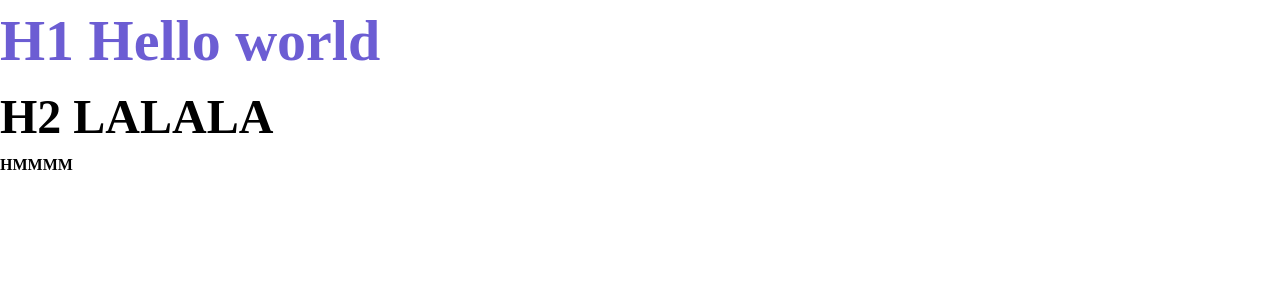
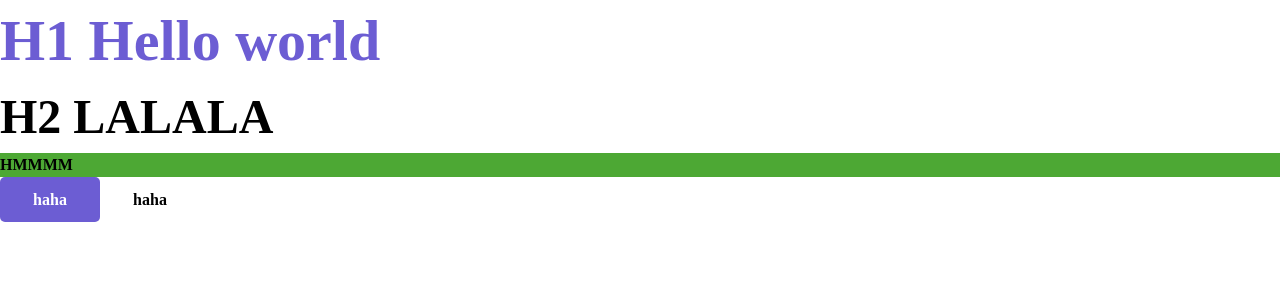
Before and after one commit to nandazman/init-next, a Next.js app: page / in a window 1280 px wide. Shown: the top 300 px of the page. Built offline with nearby package versions, Linux system fonts and the light colour scheme; a web font is replaced by a local one.

Commit message:
add button component

```diff
--- /dev/null
+++ b/src/components/Button/Button.jsx
@@ -0,0 +1,24 @@
+import cn from "classnames";
+
+export const Button = (props) => {
+  const {
+    onClick,
+    className,
+    type = "button",
+    children,
+    width = "100px",
+    ...restProps
+  } = props;
+  return (
+    <button
+      data-testid="component-button"
+      {...restProps}
+      style={{ width }}
+      className={cn("btn", "text-button", className)}
+      type={type}
+      onClick={onClick}
+    >
+      {children}
+    </button>
+  );
+};
--- /dev/null
+++ b/src/components/Button/ButtonPurple.jsx
@@ -0,0 +1,10 @@
+import cn from "classnames";
+import { Button } from "./Button";
+
+export const ButtonPurple = (props) => (
+  <Button
+    {...props}
+    data-testid="component-button-purple"
+    className={cn("bg-identity text-white", props.className)}
+  />
+);
--- a/src/pages/index.jsx
+++ b/src/pages/index.jsx
@@ -1,3 +1,5 @@
+import { Button } from "@/components/Button/Button";
+import { ButtonPurple } from "@/components/Button/ButtonPurple";
 import Head from 'next/head';
 
 export default function Home() {
@@ -9,15 +11,15 @@ export default function Home() {
         <link rel="icon" href="/favicon.ico" />
       </Head>
 
-      <h1 className="text-identity">
-        H1 Hello world
-      </h1>
-      <h2>
-        H2 LALALA
-      </h2>
-      <p className="text-button">
-        HMMMM
-      </p>
+      <h1 className="text-identity">H1 Hello world</h1>
+      <h2>H2 LALALA</h2>
+      <p className="text-button bg-green">HMMMM</p>
+      <ButtonPurple>
+        haha
+      </ButtonPurple>
+      <Button >
+        haha
+      </Button>
     </div>
-  )
+  );
 }
--- /dev/null
+++ b/src/styles/base/_button.scss
@@ -0,0 +1,4 @@
+.btn {
+  height: 45px;
+  @apply p-10px rounded-[5px];
+}
--- a/src/styles/base/index.scss
+++ b/src/styles/base/index.scss
@@ -1 +1,2 @@
 @import "./text";
+@import "./button";
--- a/tailwind.config.js
+++ b/tailwind.config.js
@@ -2,6 +2,25 @@
 module.exports = {
   content: ["./src/**/*.{js,ts,jsx,tsx}"],
   theme: {
+    colors: {
+      identity: "#6C5DD3",
+      "blue-tosca": "#49A0A4",
+      orange: "#E87F2F",
+      "dark-blue": "#1E223F",
+      blue: "#2D3356",
+      red: "#DA4040",
+      green: "#4DA834",
+      grey: "#A0A0A0",
+      black: "#000000",
+      "primary-text": "#4B4B50",
+      "secondary-text": "#8692A6",
+      white: "#FFFFFF",
+      background: "#F6F6F6",
+      "stroke-of-box": "#E6E6E6",
+      line: "#E0E5EA",
+      placeholder: "#B8B8B8",
+      "disable-field": "#F1F2F2",
+    },
     screens: {
       sm: "576px",
       md: "768px",
@@ -28,26 +47,6 @@ module.exports = {
       },
     },
 
-    colors: {
-      identity: "#6C5DD3",
-      "blue-tosca": "#49A0A4",
-      orange: "#E87F2F",
-      "dark-blue": "#1E223F",
-      blue: "#2D3356",
-      red: "#DA4040",
-      green: "#4DA834",
-      grey: "#A0A0A0",
-      black: "#000000",
-      "primary-text": "#4B4B50",
-      "secondary-text": "#8692A6",
-      white: "#FFFFFF",
-      background: "#F6F6F6",
-      "stroke-of-box": "#E6E6E6",
-      line: "#E0E5EA",
-      placeholder: "#B8B8B8",
-      "disable-field": "#F1F2F2",
-    },
-
     container: {
       screens: {
         sm: "540px",
```
Also changed, not shown: 1 other file (tests, documents, lock files or other folders).
